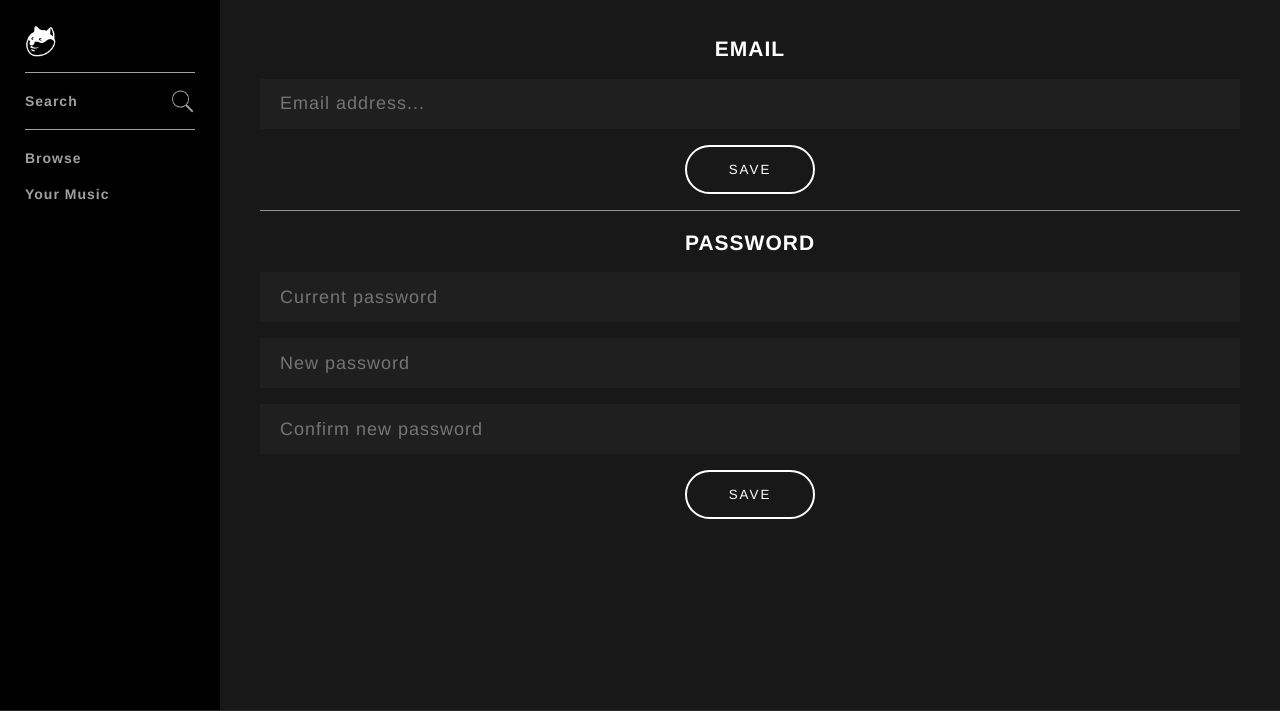
After one commit to grantrak/music-player, a PHP site: page /updateDetails.php in a window 1280 px wide. The commit adds this page. Shown: the top 711 px of the page. Run offline with PHP 8.4, Linux system fonts and the light colour scheme; the visitor is signed in with stand-in values (Sample User, id 1); data that the repository does not hold is empty.

Commit message:
Created the settings page and created the logout and change user details functionality

```diff
--- a/assets/css/style.css
+++ b/assets/css/style.css
@@ -522,3 +522,43 @@ input:focus {
     border: none;
 
 }
+
+
+
+
+
+
+
+.userInfo h1 {
+    text-align: center;
+}
+
+.userDetails {
+    padding: 20px;
+}
+
+.userDetails .container h2 {
+    text-align: center;
+}
+
+.userDetails .container input[type="text"],
+.userDetails .container input[type="password"],
+.userDetails .container button {
+    display: block;
+    margin: 16px auto;
+}
+
+.userDetails .container input {
+    height: 50px;
+    width: 100%;
+    background: #1F1F1F;
+    font-size: 18px;
+    border: none;
+    font-weight: 300;
+    padding: 0 20px;
+}
+
+.userDetails .message {
+    color: #2ebd59;
+    font-weight: 300;
+}
--- a/assets/js/script.js
+++ b/assets/js/script.js
@@ -33,9 +33,33 @@ $(document).on("change", "select.playlist", function() {
         }
         hideOptionsMenu();
         select.val("");
-    })
+    });
 
 });
+
+function updateEmail(emailClass) {
+    var emailValue = $("." + emailClass).val();
+    $.post("includes/handlers/ajax/updateEmail.php", { email: emailValue, username: userLoggedIn })
+    .done(function(response) {
+        $("." + emailClass).nextAll(".message").text(response);
+    });
+}
+
+function updatePassword(oldPasswordClass, newPasswordClass1, newPasswordClass2) {
+    var oldPassword = $("." + oldPasswordClass).val();
+    var newPassword1 = $("." + newPasswordClass1).val();
+    var newPassword2 = $("." + newPasswordClass2).val();
+    $.post("includes/handlers/ajax/updatePassword.php", { oldPassword: oldPassword, newPassword1: newPassword1, newPassword2: newPassword2, username: userLoggedIn })
+    .done(function(response) {
+        $("." + oldPasswordClass).nextAll(".message").text(response);
+    });
+}
+
+function logout() {
+    $.post("includes/handlers/ajax/logout.php", function() {
+        location.reload();
+    })
+}
 
 function openPage(url) {
     if(timer != null) {
--- a/includes/classes/User.php
+++ b/includes/classes/User.php
@@ -12,7 +12,15 @@
         public function getUsername() {
             return $this->username;
         }
-
-
+        public function getFirstAndLastName() {
+            $query = mysqli_query($this->con, "SELECT concat(firstName, ' ', lastName) as 'name' FROM users WHERE username='$this->username'");
+            $row = mysqli_fetch_array($query);
+            return $row['name'];
+        }
+        public function getEmail() {
+            $query = mysqli_query($this->con, "SELECT email FROM users WHERE username='$this->username'");
+            $row = mysqli_fetch_array($query);
+            return $row['email'];
+        }
 	}
 ?>
--- /dev/null
+++ b/includes/handlers/ajax/logout.php
@@ -0,0 +1,4 @@
+<?php
+session_start();
+session_destroy();
+?>
--- a/includes/header.php
+++ b/includes/header.php
@@ -1,14 +1,17 @@
 <?php
 include("includes/config.php");
+include("includes/classes/User.php");
 include("includes/classes/Artist.php");
 include("includes/classes/Album.php");
 include("includes/classes/Song.php");
+include("includes/classes/Playlist.php");
 
 //session_destroy();
 
 if(isset($_SESSION['userLoggedIn'])) {
-    $userLoggedIn = $_SESSION['userLoggedIn'];
-    echo "<script>userLoggedIn = '$userLoggedIn'</script>";
+    $userLoggedIn = new User($con, $_SESSION['userLoggedIn']);
+    $username = $userLoggedIn->getUSername();
+    echo "<script>userLoggedIn = '$username';</script>";
 } else {
     header("location: register.php");
 }
--- a/includes/navBarContainer.php
+++ b/includes/navBarContainer.php
@@ -22,7 +22,7 @@
                         </div>
 
                         <div class="navItem">
-                            <span onclick="openPage('profile.php')" role="link" tabindex="0" class="navItemLink">Profile</span>
+                            <span onclick="openPage('settings.php')" role="link" tabindex="0" class="navItemLink"><?php echo $userLoggedIn->getFirstAndLastName(); ?></span>
                         </div>
                     </div>
 
--- /dev/null
+++ b/updateDetails.php
@@ -0,0 +1,20 @@
+<?php
+include("includes/includedFiles.php");
+?>
+
+<div class="userDetails">
+    <div class="container borderBottom">
+        <h2>EMAIL</h2>
+        <input type="text" class="email" name="email" placeholder="Email address..." value="<?php echo $userLoggedIn->getEmail(); ?>">
+        <span class="message"></span>
+        <button class="button" onclick="updateEmail('email')">SAVE</button>
+    </div>
+    <div class="container">
+        <h2>PASSWORD</h2>
+        <input type="password" class="oldPassword" name="oldPassword" placeholder="Current password">
+        <input type="password" class="newPassword1" name="newPassword1" placeholder="New password">
+        <input type="password" class="newPassword2" name="newPassword2" placeholder="Confirm new password">
+        <span class="message"></span>
+        <button class="button" onclick="updatePassword('oldPassword', 'newPassword1', 'newPassword2')">SAVE</button>
+    </div>
+</div>
```
Also changed, not shown: includes/handlers/ajax/updateEmail.php (added, +32 -0 lines), includes/handlers/ajax/updatePassword.php (added, +49 -0 lines), settings.php (added, +15 -0 lines).
